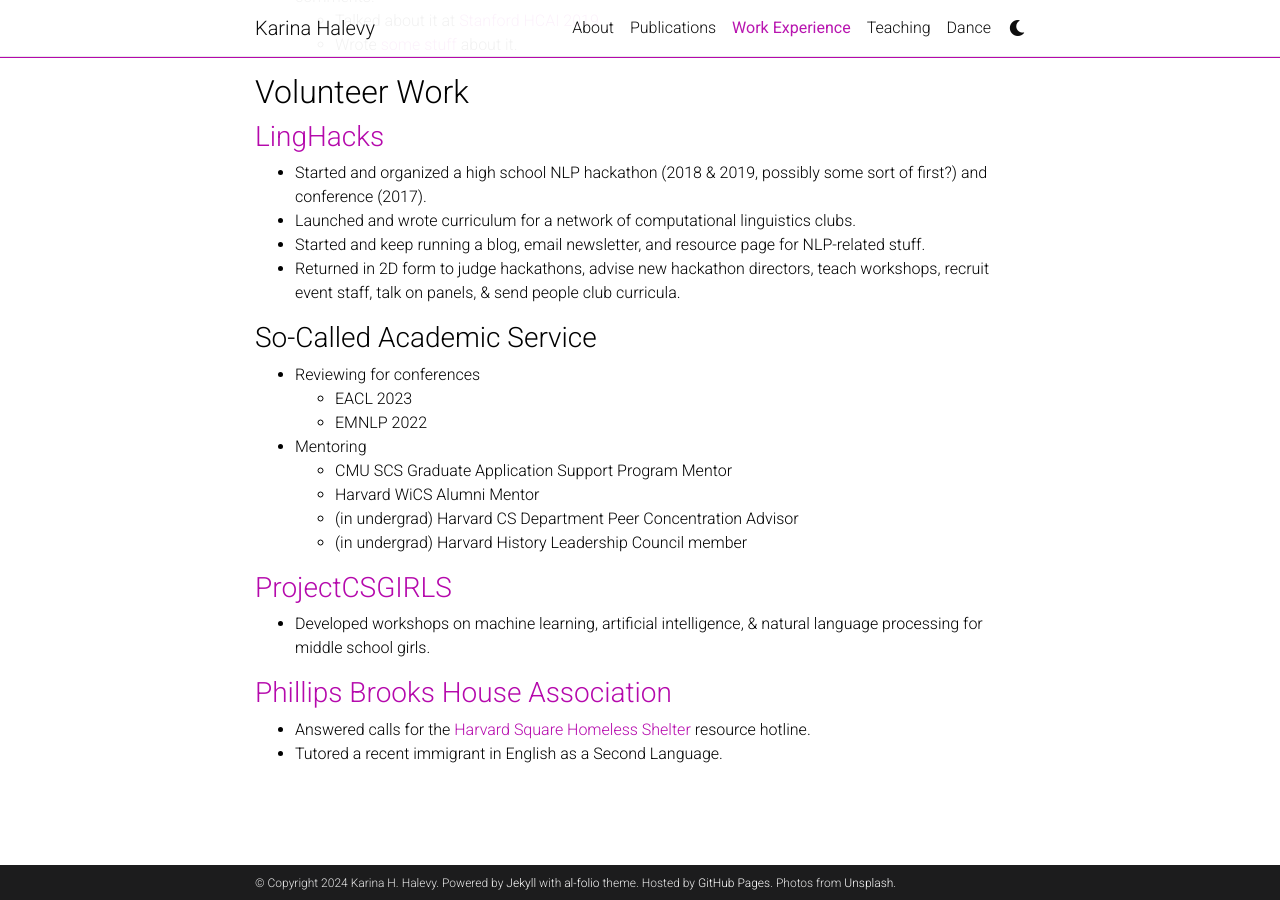
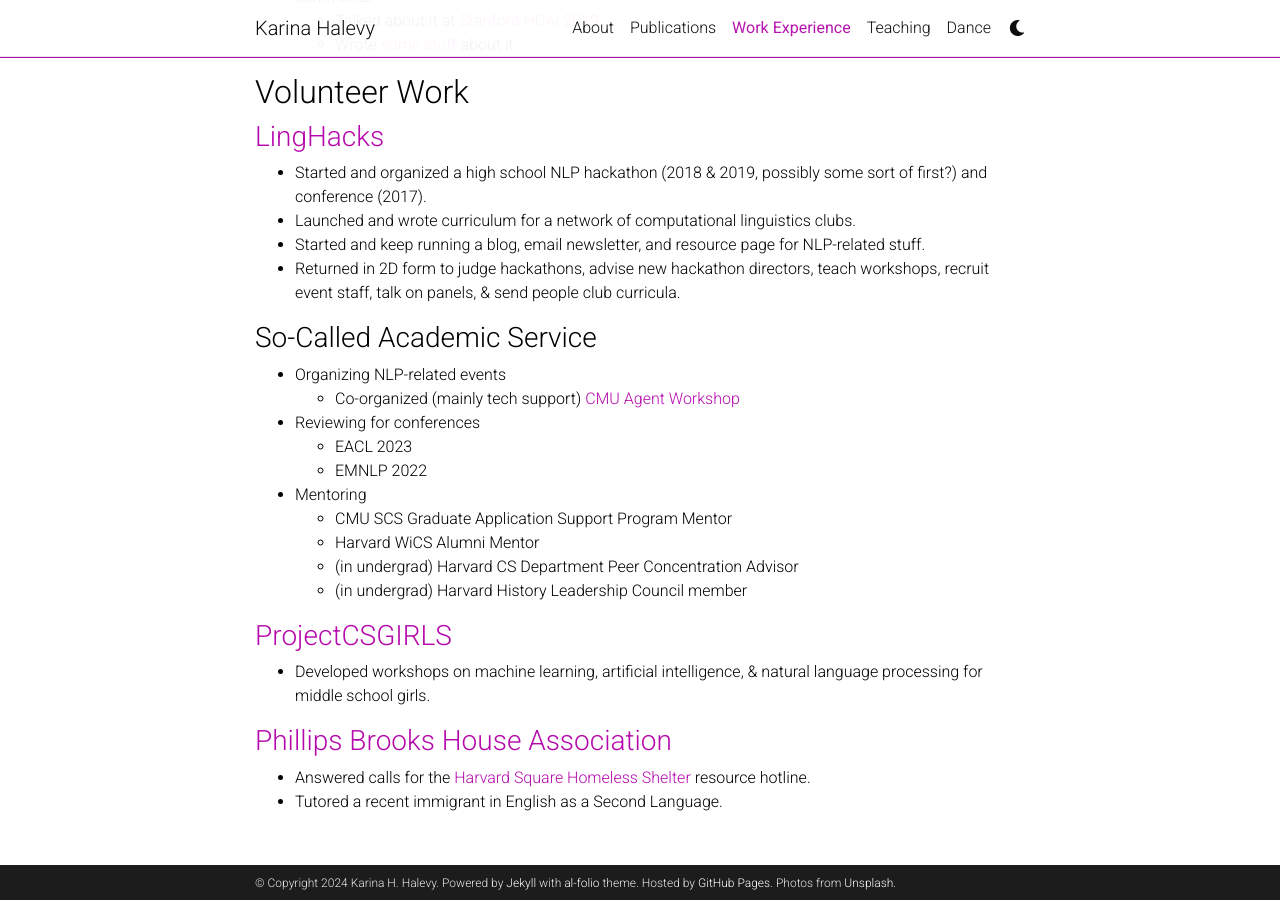
Before and after one commit to ENSCMA2/enscma2.github.io, a Jekyll site: the page built from _pages/experience.md, in a window 1280 px wide and 900 px high, scrolled down 1312 px. Built offline with Jekyll 4.4.1, drawn with Linux system fonts in a browser that asks for light colours; comment, search, counter and statistics services are not loaded; a style sheet for code colours, icons or effects is not loaded.

Commit message:
Update experience.md

```diff
--- a/_pages/experience.md
+++ b/_pages/experience.md
@@ -46,6 +46,8 @@ horizontal: false
 - Returned in 2D form to judge hackathons, advise new hackathon directors, teach workshops, recruit event staff, talk on panels, & send people club curricula.
 
 ### So-Called Academic Service
+- Organizing NLP-related events
+  - Co-organized (mainly tech support) [CMU Agent Workshop](https://cmu-agent-workshop.github.io/)
 - Reviewing for conferences
   - EACL 2023
   - EMNLP 2022
```
